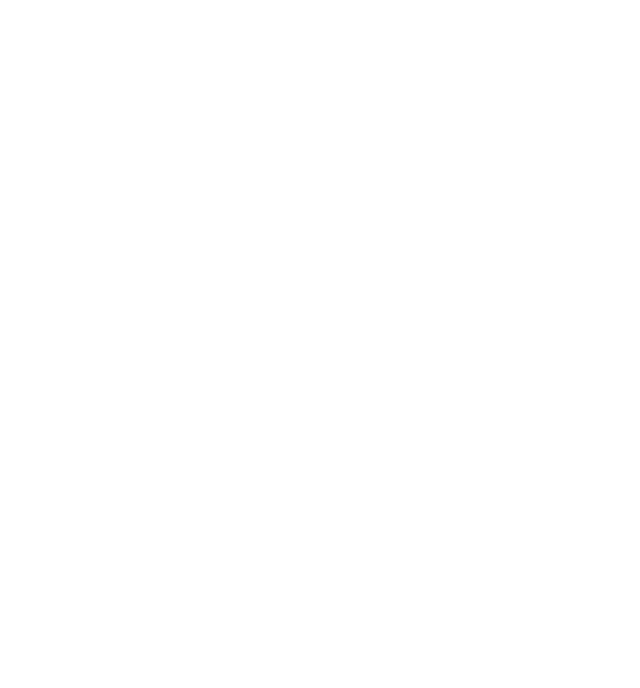
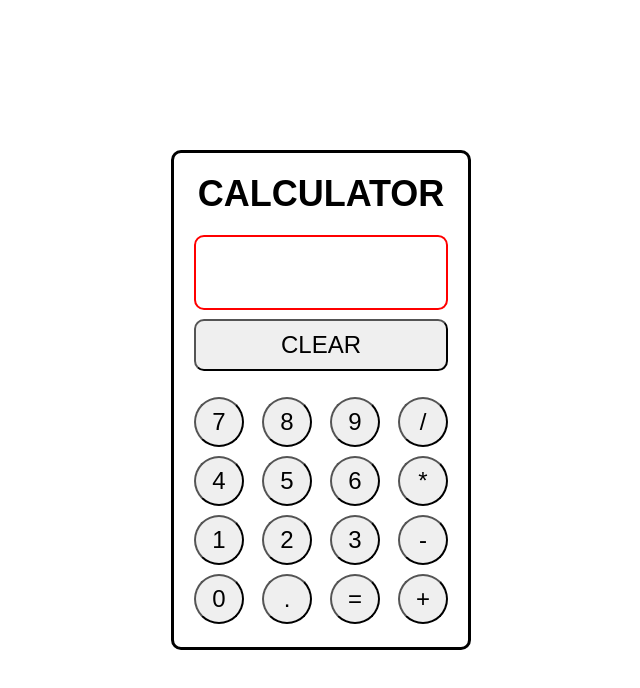
Before and after one commit to shanemcelroy/odin-calculator, a plain HTML site: page index.html in a window 1280 px wide. Shown: the whole page, without its empty margins (319-959 px from the left). Drawn offline with Linux system fonts and the light colour scheme.

Commit message:
Design calculator with HTML and CSS

```diff
--- a/css/styles.css
+++ b/css/styles.css
@@ -0,0 +1,87 @@
+*,
+*::before,
+*::after {
+  margin: 0;
+  padding: 0;
+  box-sizing: border-box;
+}
+
+html,
+body {
+  height: 100vh;
+  font-family: Arial, Helvetica, sans-serif;
+}
+
+.btn-container {
+  display: flex;
+  flex-direction: column;
+  flex: 3;
+}
+
+.calc-btns {
+  display: flex;
+  flex-direction: column;
+  justify-content: flex-end;
+  flex: 3;
+  gap: 3px;
+}
+
+.clear-btn {
+  display: flex;
+  margin-bottom: 20px;
+}
+
+.clear {
+  font-size: 24px;
+  flex: 1;
+  padding: 10px;
+  border-radius: 10px;
+}
+
+.container {
+  display: flex;
+  justify-content: center;
+  align-items: center;
+  height: 100%;
+}
+
+.calculator {
+  width: 300px;
+  height: 500px;
+  border: 3px solid black;
+  border-radius: 10px;
+  display: flex;
+  flex-direction: column;
+  padding: 20px;
+}
+
+.row {
+  display: flex;
+  justify-content: space-between;
+  padding: 3px 0;
+}
+
+.row > button {
+  border-radius: 50%;
+  height: 50px;
+  width: 50px;
+  font-size: 24px;
+}
+
+.screen {
+  border: 2px solid red;
+  border-radius: 10px;
+  height: 75px;
+}
+
+.title {
+  text-align: center;
+  margin-bottom: 20px;
+  font-size: 36px;
+  flex: 1;
+}
+
+.title-container {
+  display: flex;
+  justify-content: center;
+}
--- a/index.html
+++ b/index.html
@@ -7,6 +7,45 @@
     <title>Odin Calculator</title>
   </head>
   <body>
+    <div class="container">
+      <div class="calculator">
+        <div class="title-container">
+          <h1 class="title">CALCULATOR</h1>
+        </div>
+        <div class="screen"></div>
+        <div class="btn-container">
+          <div class="calc-btns">
+            <div class="clear-btn">
+              <button type="button" class="clear">CLEAR</button>
+            </div>
+            <div class="row">
+              <button type="button" class="seven">7</button>
+              <button type="button" class="eight">8</button>
+              <button type="button" class="nine">9</button>
+              <button type="button" class="divide">/</button>
+            </div>
+            <div class="row">
+              <button type="button" class="four">4</button>
+              <button type="button" class="five">5</button>
+              <button type="button" class="six">6</button>
+              <button type="button" class="multiply">*</button>
+            </div>
+            <div class="row">
+              <button type="button" class="one">1</button>
+              <button type="button" class="two">2</button>
+              <button type="button" class="three">3</button>
+              <button type="button" class="subtract">-</button>
+            </div>
+            <div class="row">
+              <button type="button" class="zero">0</button>
+              <button type="button" class="period">.</button>
+              <button type="button" class="equals">=</button>
+              <button type="button" class="add">+</button>
+            </div>
+          </div>
+        </div>
+      </div>
+    </div>
     <script src="js/main.js"></script>
   </body>
 </html>
```
